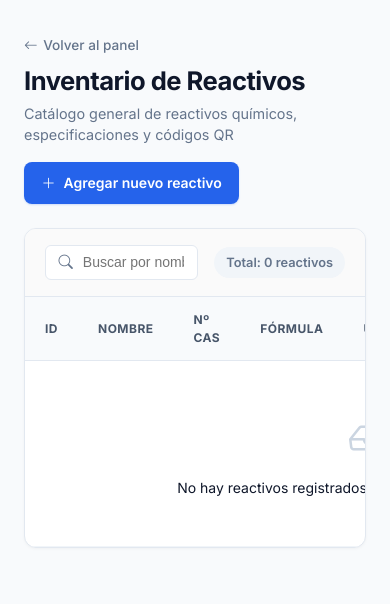
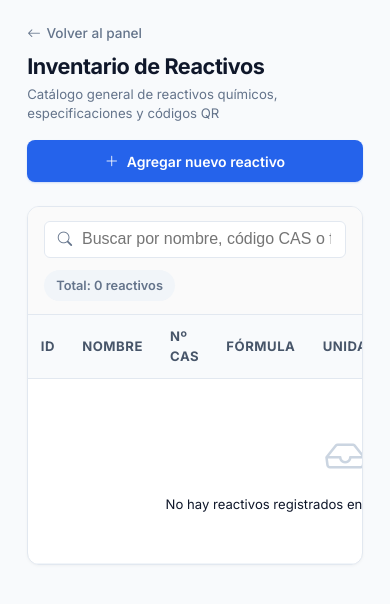
Before and after one commit to fastingwolf/sistema-reactivos, a Python web app: template templates/reactivos.html in a window 390 px wide. Shown: the top 604 px of the page. Run offline with Jinja, Linux system fonts and the light colour scheme; the template is opened without the code that fills it, so the values that code supplies are empty.

Commit message:
Optimizar diseno responsive para telefonos moviles

```diff
--- a/static/style.css
+++ b/static/style.css
@@ -849,3 +849,177 @@ body {
 .status-rejected { background-color: #fef2f2; color: #b91c1c; border: 1px solid #fecaca; }
 .status-delivered { background-color: #eff6ff; color: #1d4ed8; border: 1px solid #bfdbfe; }
 .status-neutral { background-color: #f1f5f9; color: #475569; border: 1px solid #e2e8f0; }
+
+/* ==========================================================================
+   ADAPTACIONES RESPONSIVAS PARA DISPOSITIVOS MÓVILES (TABLETS Y SMARTPHONES)
+   ========================================================================== */
+
+/* 1. Prevenir zoom automático molesto en iPhone/Safari al tocar inputs */
+@media screen and (max-width: 768px) {
+    input[type="text"],
+    input[type="email"],
+    input[type="password"],
+    input[type="number"],
+    select {
+        font-size: 16px !important; /* iOS no hace zoom automático si es >= 16px */
+    }
+}
+
+/* 2. Tablets y pantallas medianas (máximo 860px) */
+@media (max-width: 860px) {
+    .nav-container {
+        padding: 0 1rem;
+        height: auto;
+        min-height: 60px;
+        flex-wrap: wrap;
+        gap: 0.75rem;
+        padding-top: 0.5rem;
+        padding-bottom: 0.5rem;
+    }
+
+    .nav-left {
+        width: 100%;
+        justify-content: space-between;
+        gap: 1rem;
+    }
+
+    .nav-links {
+        overflow-x: auto;
+        white-space: nowrap;
+        padding-bottom: 4px;
+        width: 100%;
+        -webkit-overflow-scrolling: touch;
+        scrollbar-width: none; /* Oculta barra de scroll en Firefox */
+    }
+    .nav-links::-webkit-scrollbar {
+        display: none; /* Oculta barra de scroll en Chrome/Safari */
+    }
+
+    .nav-right {
+        width: 100%;
+        justify-content: space-between;
+        padding-top: 0.4rem;
+        border-top: 1px solid #f1f5f9;
+    }
+
+    .page-container,
+    .table-view-container,
+    .dashboard-section {
+        padding: 0 0.85rem;
+        margin: 1.25rem auto 2.5rem auto;
+    }
+}
+
+/* 3. Teléfonos móviles (máximo 600px) */
+@media (max-width: 600px) {
+    /* Encabezados y títulos de vista */
+    .view-header {
+        flex-direction: column;
+        align-items: flex-start;
+        gap: 1rem;
+    }
+
+    .view-title {
+        font-size: 1.35rem;
+    }
+
+    .view-subtitle {
+        font-size: 0.825rem;
+    }
+
+    .view-actions {
+        width: 100%;
+    }
+
+    .view-actions .btn {
+        width: 100%;
+        justify-content: center;
+    }
+
+    /* Cuadrícula de tarjetas del menú principal */
+    .cards-grid {
+        grid-template-columns: 1fr; /* Una tarjeta por fila en vertical */
+        gap: 1rem;
+    }
+
+    .module-card {
+        padding: 1.25rem;
+    }
+
+    /* Formularios en una sola columna */
+    .form-grid-2 {
+        grid-template-columns: 1fr;
+        gap: 1rem;
+    }
+
+    .inner-form-padding {
+        padding: 1.25rem 1rem;
+    }
+
+    .card-title-bar {
+        padding: 1rem;
+        flex-direction: column;
+        align-items: flex-start;
+        gap: 0.35rem;
+    }
+
+    .form-actions-right {
+        margin-top: 1rem;
+        padding-top: 1rem;
+    }
+
+    .form-actions-right .btn {
+        width: 100%;
+        justify-content: center;
+    }
+
+    /* Barra de búsqueda de reactivos */
+    .table-search-bar {
+        flex-direction: column;
+        align-items: stretch;
+        gap: 0.75rem;
+        padding: 0.85rem 1rem;
+    }
+
+    .search-input-wrapper {
+        max-width: 100%;
+    }
+
+    .counter-badge {
+        align-self: flex-start;
+    }
+
+    /* Tablas con desplazamiento suave táctil */
+    .table-responsive {
+        border-radius: 0;
+        -webkit-overflow-scrolling: touch;
+        margin: 0 -1px;
+    }
+
+    .custom-table th,
+    .custom-table td {
+        padding: 0.75rem 0.85rem;
+        font-size: 0.82rem;
+    }
+
+    /* Autenticación (Login y Registro) */
+    .auth-wrapper {
+        padding: 0.75rem;
+        min-height: calc(100vh - 120px);
+    }
+
+    .auth-card {
+        padding: 1.5rem 1.15rem;
+        border-radius: 14px;
+    }
+
+    .auth-header h2 {
+        font-size: 1.35rem;
+    }
+
+    /* Alertas */
+    .alerta {
+        font-size: 0.85rem;
+        padding: 0.75rem 1rem;
+    }
+}
```
